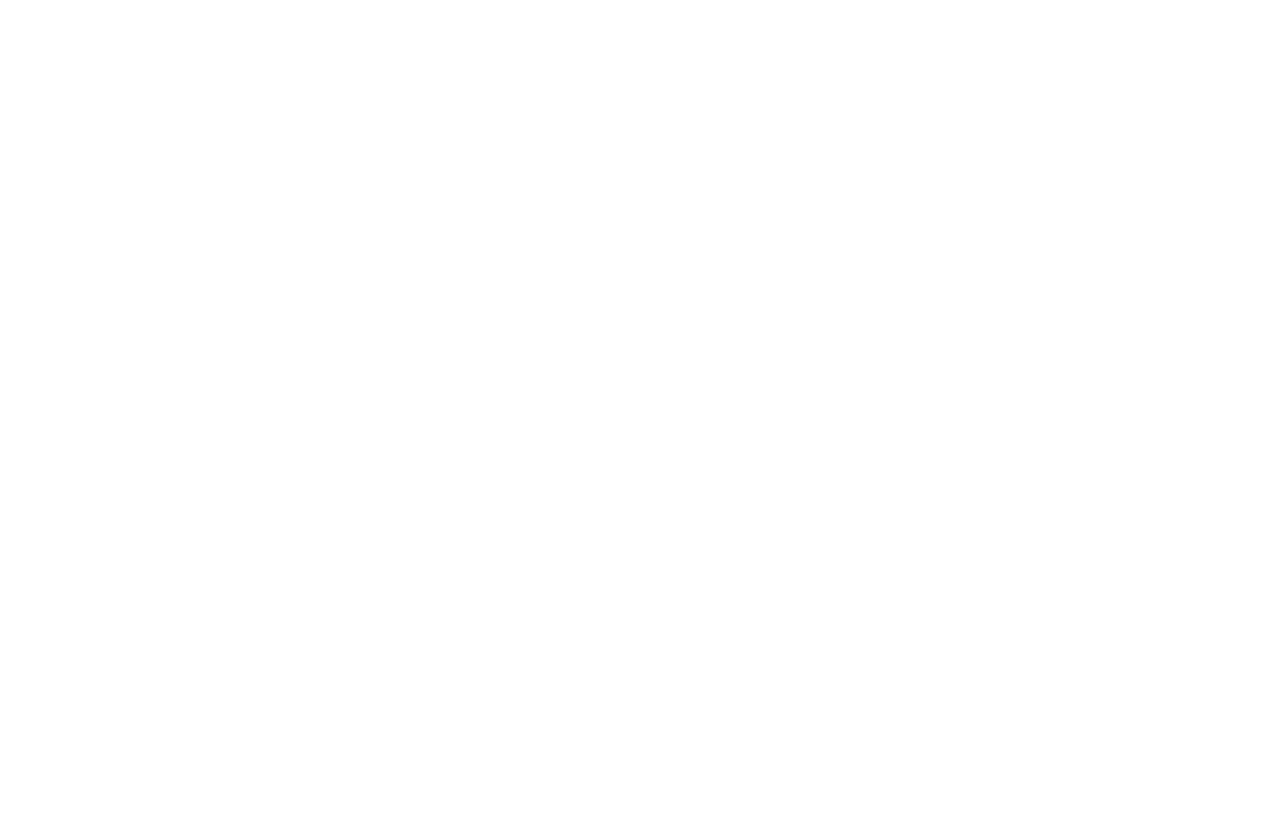
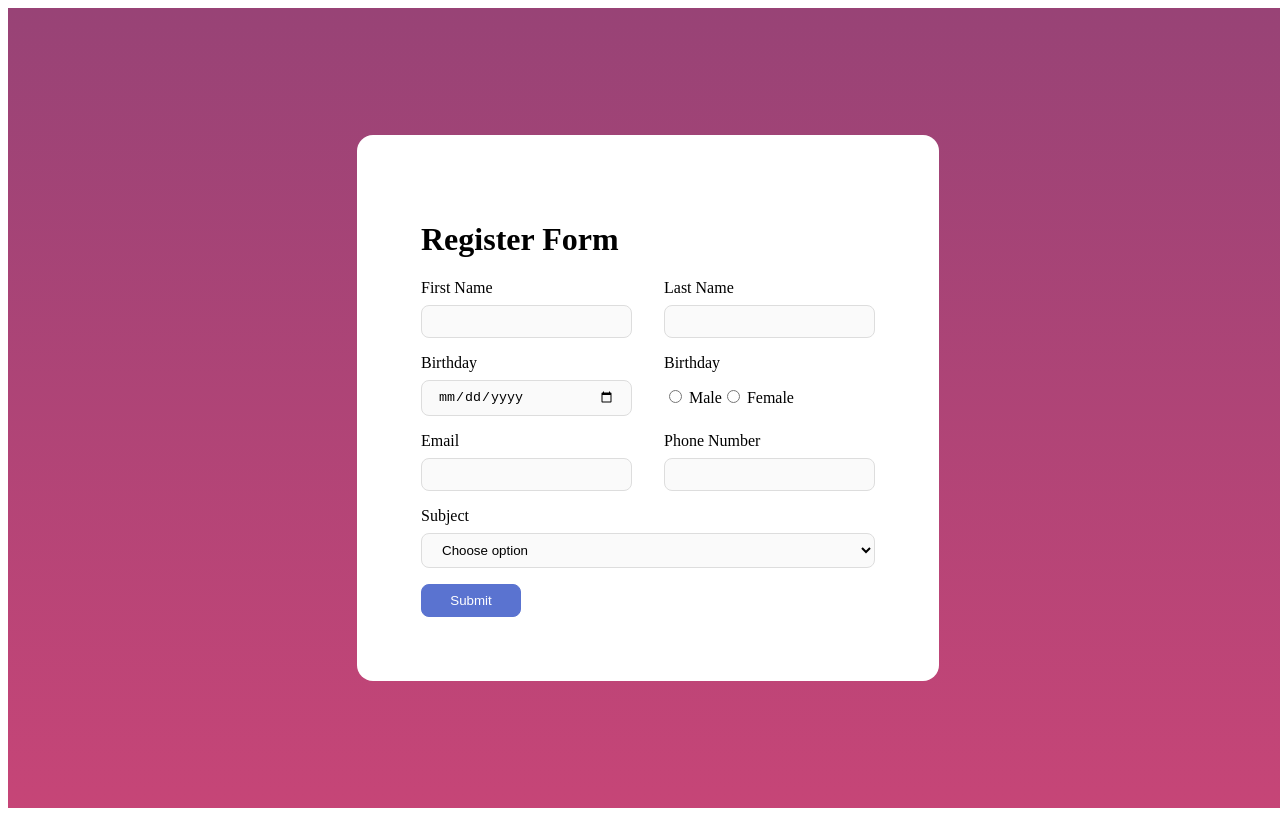
Before and after one commit to joeyprint/html-css-simple-odds-practice, a plain HTML site: page tempo/index.html in a window 1280 px wide. Drawn offline with Linux system fonts and the light colour scheme.

Commit message:
feat: create a register form

```diff
--- a/tempo/index.html
+++ b/tempo/index.html
@@ -6,5 +6,70 @@
     <link rel="stylesheet" href="./styles.css" />
     <title>ODDS| Tempo Practice</title>
   </head>
-  <body></body>
+  <body>
+    <div id="register-page">
+      <div id="paper">
+        <h1>Register Form</h1>
+        <form>
+          <div class="form-section">
+            <div class="form-control">
+              <label>First Name</label>
+              <input type="text" name="firstName" class="form-input" />
+            </div>
+            <div class="form-control">
+              <label>Last Name</label>
+              <input type="text" name="lastName" class="form-input" />
+            </div>
+            <div class="form-control">
+              <label>Birthday</label>
+              <input type="date" name="date" class="form-input" />
+            </div>
+            <div class="form-control">
+              <label>Birthday</label>
+              <div class="form-radio-group">
+                <label>
+                  <input
+                    type="radio"
+                    name="gender"
+                    value="male"
+                    class="form-input"
+                  />
+                  Male
+                </label>
+                <label>
+                  <input
+                    type="radio"
+                    name="gender"
+                    value="femole"
+                    class="form-input"
+                  />
+                  Female
+                </label>
+              </div>
+            </div>
+            <div class="form-control">
+              <label>Email</label>
+              <input type="email" name="email" class="form-input" />
+            </div>
+            <div class="form-control">
+              <label>Phone Number</label>
+              <input type="text" name="lastName" class="form-input" />
+            </div>
+          </div>
+          <div class="form-control mt-2">
+            <label>Subject</label>
+            <select class="form-input">
+              <option value="" disabled selected>Choose option</option>
+              <option value="subject-1">Subject 1</option>
+              <option value="subject-2">Subject 2</option>
+              <option value="subject-3">Subject 3</option>
+              <option value="subject-4">Subject 4</option>
+              <option value="subject-5">Subject 5</option>
+            </select>
+          </div>
+          <button class="mt-2">Submit</button>
+        </form>
+      </div>
+    </div>
+  </body>
 </html>
--- a/tempo/styles.css
+++ b/tempo/styles.css
@@ -6,3 +6,65 @@ body {
 p {
   margin: 0px;
 }
+
+button {
+  background-color: #5a73d0;
+  border: 1px solid #5a73d0;
+  border-radius: 8px;
+  padding: 8px 16px;
+  min-width: 100px;
+  color: #ffffff;
+}
+
+button:hover {
+  background-color: #4860b7;
+  border: 1px solid #4860b7;
+  cursor: pointer;
+}
+
+.mt-2 {
+  margin-top: 1rem;
+}
+
+/* Section style */
+#register-page {
+  display: flex;
+  justify-content: center;
+  align-items: center;
+  min-width: 100vw;
+  min-height: 100vh;
+  background: linear-gradient(180deg, #984376 0%, #c64577 100%);
+}
+
+#paper {
+  background: #ffffff;
+  padding: 64px;
+  max-width: 500px;
+  border-radius: 16px;
+}
+
+.form-section {
+  display: grid;
+  grid-template-columns: repeat(2, 1fr);
+  gap: 16px 32px;
+}
+
+.form-control {
+  display: flex;
+  flex-direction: column;
+  gap: 8px;
+}
+
+.form-input {
+  padding: 8px 16px;
+  background-color: #fafafa;
+  border: 1px solid #dddddd;
+  border-radius: 8px;
+}
+
+.form-radio-group {
+  display: flex;
+  align-items: center;
+  flex-wrap: wrap;
+  min-height: 34px;
+}
```
